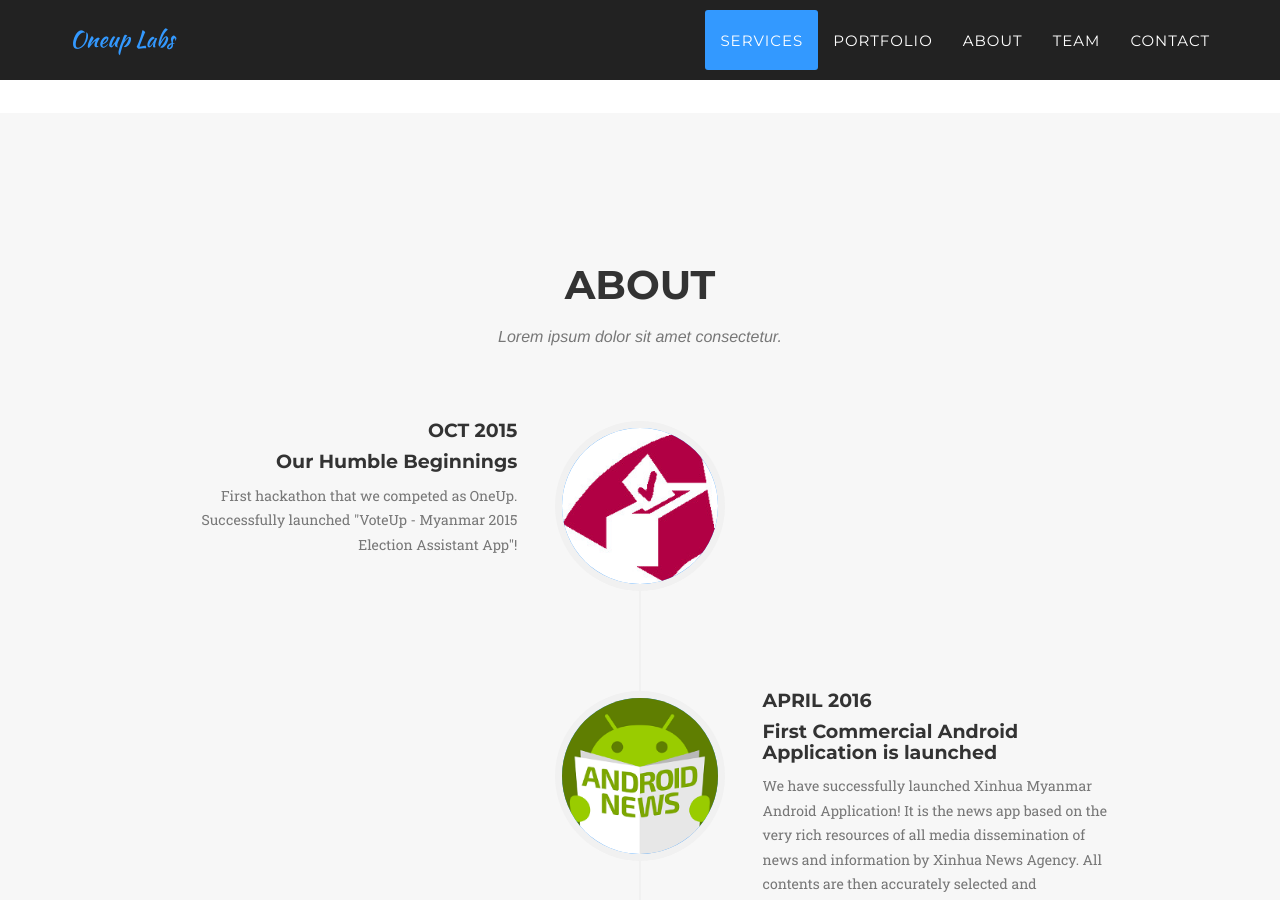
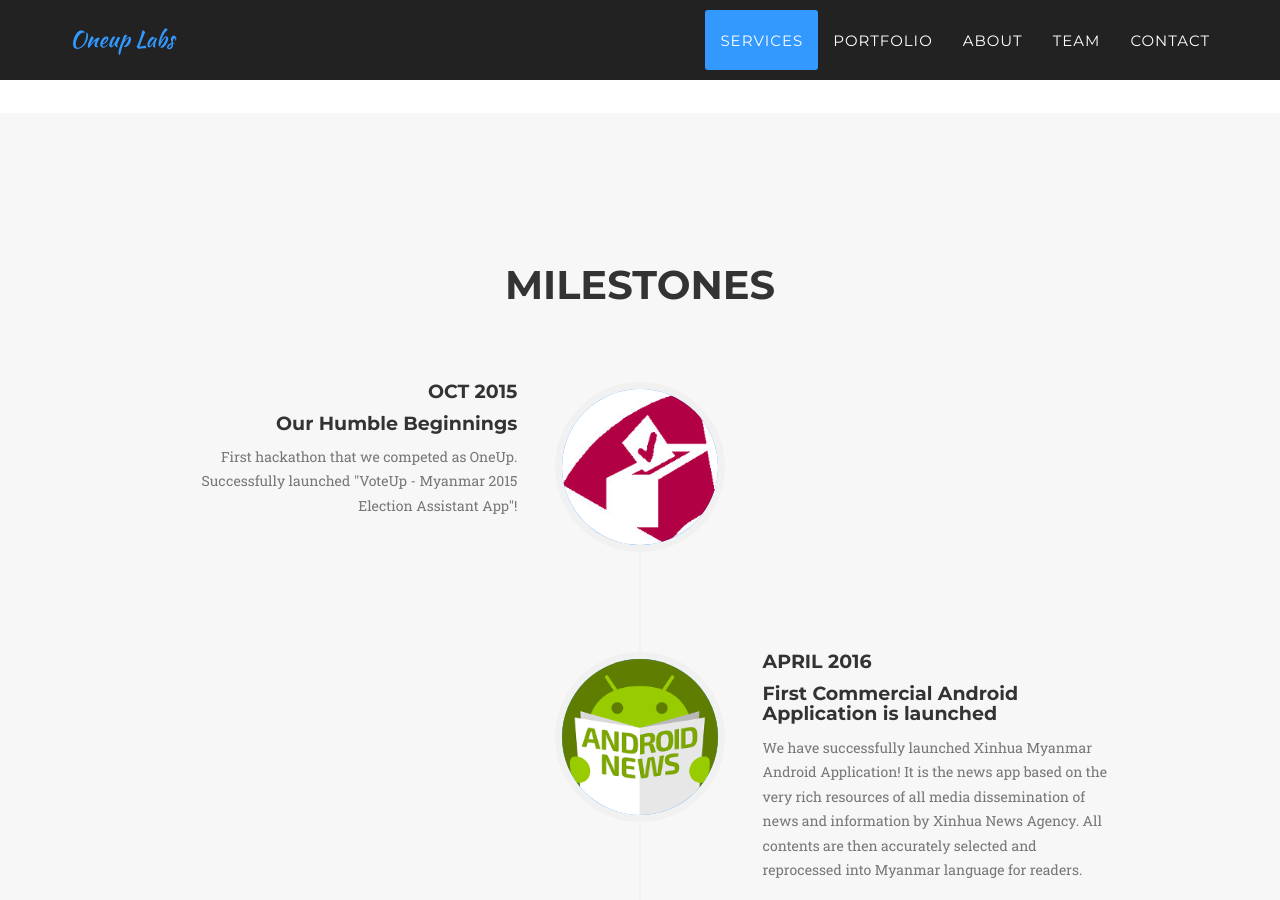
Before and after one commit to 1up-nextlevel/1up-nextlevel.github.io, a Jekyll site: the page built from index.html, in a window 1280 px wide and 900 px high, scrolled down 1357 px. Built offline with Jekyll 4.4.1, drawn with Linux system fonts in a browser that asks for light colours; some web fonts are replaced; some of the changed text lies outside the part shown.

Commit message:
no message

```diff
--- a/_includes/about.html
+++ b/_includes/about.html
@@ -3,8 +3,8 @@
         <div class="container">
             <div class="row">
                 <div class="col-lg-12 text-center">
-                    <h2 class="section-heading">About</h2>
-                    <h3 class="section-subheading text-muted">Lorem ipsum dolor sit amet consectetur.</h3>
+                    <h2 class="section-heading">Milestones</h2>
+                    <h3 class="section-subheading text-muted"></h3>
                 </div>
             </div>
             <div class="row">
--- a/_includes/portfolio_grid.html
+++ b/_includes/portfolio_grid.html
@@ -4,7 +4,7 @@
             <div class="row">
                 <div class="col-lg-12 text-center">
                     <h2 class="section-heading">Portfolio</h2>
-                    <h3 class="section-subheading text-muted">Lorem ipsum dolor sit amet consectetur.</h3>
+                    <h3 class="section-subheading text-muted"></h3>
                 </div>
             </div>
             <div class="row">
--- a/_includes/services.html
+++ b/_includes/services.html
@@ -11,7 +11,7 @@
                 <div class="col-md-4">
                     <span class="fa-stack fa-4x">
                         <i class="fa fa-circle fa-stack-2x text-primary"></i>
-                        <i class="fa fa-shopping-cart fa-stack-1x fa-inverse"></i>
+                        <i class="fa fa-mobile fa-stack-1x fa-inverse"></i>
                     </span>
                     <h4 class="service-heading">Mobile Applications</h4>
                     <p class="text-muted">Empowering Business Value, Latest Mobile Technologies, Innovative Mobile Design, Mobile Web Compatibility  </p>
@@ -19,7 +19,7 @@
                 <div class="col-md-4">
                     <span class="fa-stack fa-4x">
                         <i class="fa fa-circle fa-stack-2x text-primary"></i>
-                        <i class="fa fa-lock fa-stack-1x fa-inverse"></i>
+                        <i class="fa fa-laptop fa-stack-1x fa-inverse"></i>
                     </span>
                     <h4 class="service-heading">Web Applications</h4>
                     <p class="text-muted">Reliable and Responsive Design, High Quality Content, Secure Web Solution for Best Interaction, Content Management System </p>
@@ -27,7 +27,7 @@
                 <div class="col-md-4">
                     <span class="fa-stack fa-4x">
                         <i class="fa fa-circle fa-stack-2x text-primary"></i>
-                        <i class="fa fa-laptop fa-stack-1x fa-inverse"></i>
+                        <i class="fa fa-bullhorn fa-stack-1x fa-inverse"></i>
                     </span>
                     <h4 class="service-heading">Digital Marketing</h4>
                     <p class="text-muted">Search Engine Optimization, Internet Marketing, Social Media Marketing, Raise Brand Awarness</p>
```
